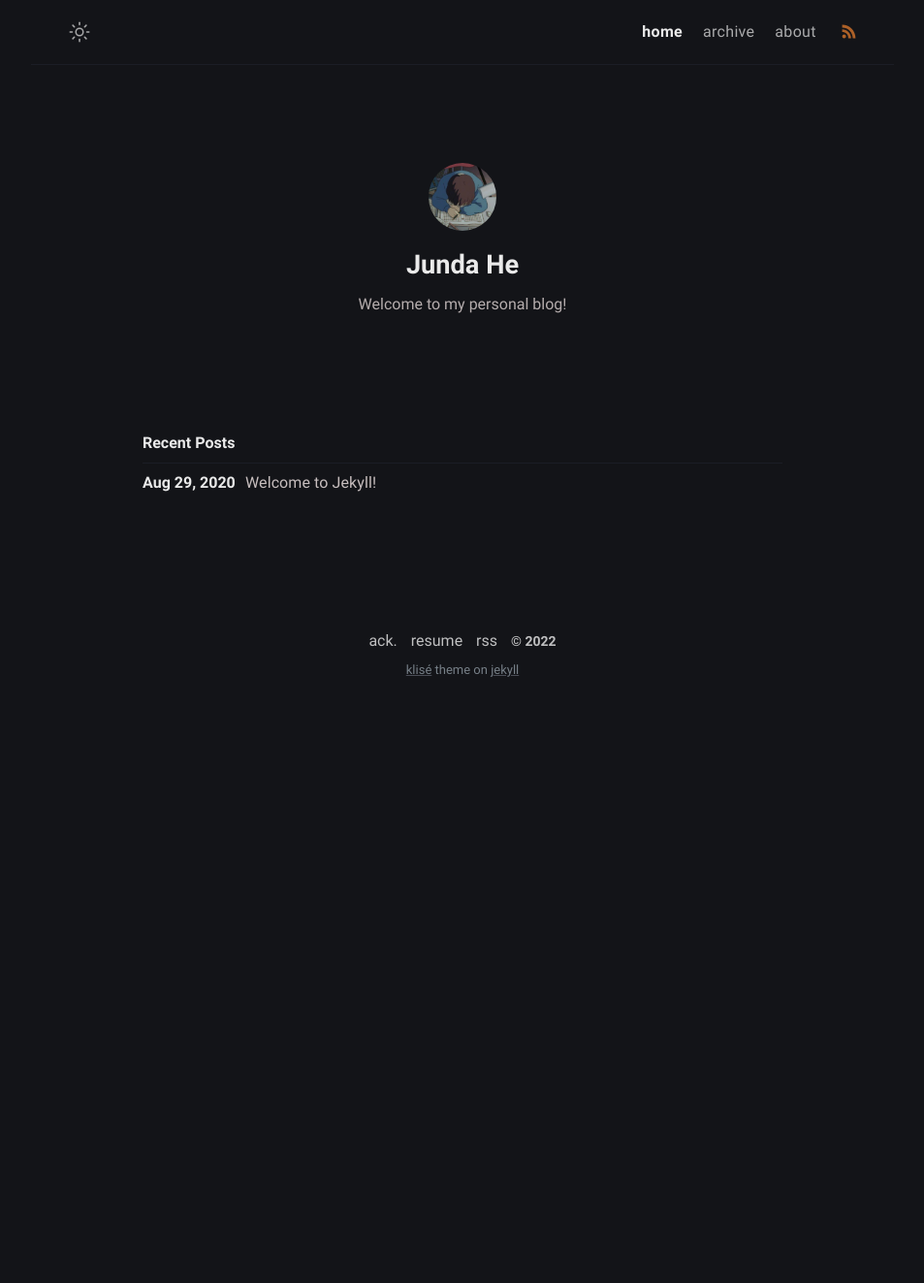
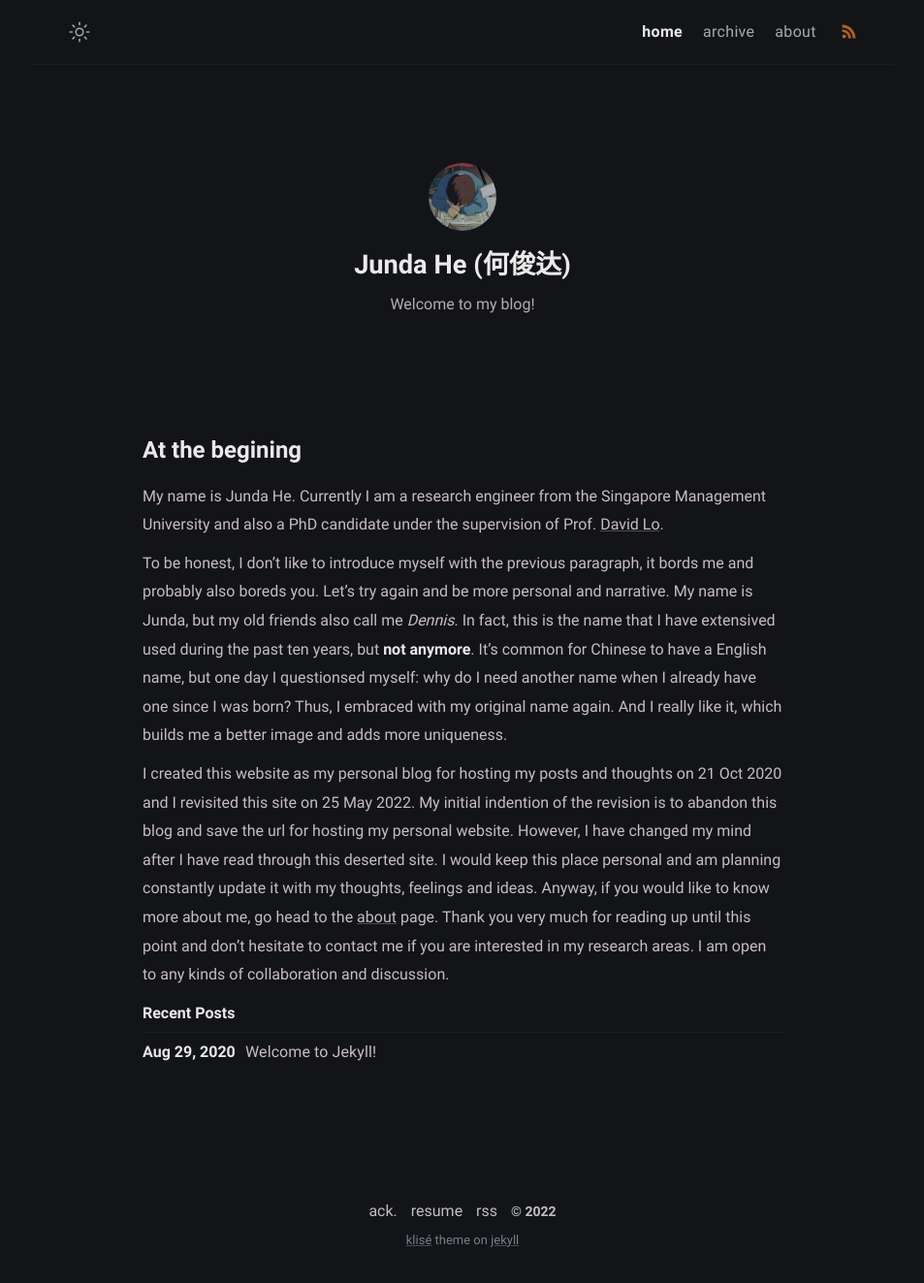
Before and after one commit to dennis9707/dennis9707.github.io, a Jekyll site: the page built from index.md, in a window 1280 px wide. Shown: the whole page at 97% size, without its empty margins (163-1116 px from the left). Built offline with Jekyll 4.4.1, drawn with Linux system fonts in a browser that asks for light colours; before the commit the page ends 900 px from its top, so only the background shows below that.

Commit message:
update may 25 2022

```diff
--- a/_config.yml
+++ b/_config.yml
@@ -3,21 +3,21 @@ title: Dennis National Association # site title
 description: >- # site description
   I am writing my story here.
 lang: en-US # default lang
-timezone: Asia/Beijing # set your timezone
+timezone: Asia/Singapore # set your timezone
 image: assets/img/ogp.png # This image used for Open Graph more info https://ogp.me/
 repo: https://github.com/dennis9707 # site repo [optional]
 mode: dark # default theme "dark" | "light"
 
 # Profile settings
 author:
-  name: Junda He # author name
+  name: Junda He (何俊达) # author name
   bio: >-
-    Welcome to my personal blog!
+    Welcome to my blog!
   username: Find_me_if_you_can # general username
   github: dennis9707 # github username
   twitter: Find_me_if_you_can # twitter username
   facebook: dennis he # facebook username
-  email: ucabjh5@ucl.ac.uk # email adress
+  email: jundahe@smu.edu.sg # email adress
   avatar: /assets/img/avatar.jpg # change with your own avatar
 
 # URL settings
--- a/_layouts/home.html
+++ b/_layouts/home.html
@@ -2,6 +2,24 @@
 layout: default
 home: true
 ---
+<div>
+{{ "## At the begining"
+ | markdownify }}
+
+ {{ "My name is Junda He. Currently I am a research engineer from the Singapore Management University and also
+ a PhD candidate under the supervision of Prof. [David Lo](http://www.mysmu.edu/faculty/davidlo/#:~:text=David%20Lo%20is%20a%20Professor,Analytics%20Research%20(SOAR)%20group.).
+
+To be honest, I don't like to introduce myself with the previous paragraph, it bords me and probably also boreds you. Let's try again and be more personal and narrative.
+My name is Junda, but my old friends also call me *Dennis*.  In fact, this is the name that I have extensived used during the past ten years, but **not anymore**. It's common for Chinese to have a English name, but one day I questionsed myself: why do I need another name when I already have one since I was born?
+Thus, I embraced with my original name again. And I really like it, which builds me a better image and adds more uniqueness.
+
+ I created this website as my personal blog for hosting my posts and thoughts on 21 Oct 2020 and I revisited this site on 25 May 2022. My initial indention of the revision is to abandon this blog and save the url for hosting my personal website.
+ However, I have changed my mind after I have read through this deserted site. I would keep this place personal and am planning constantly update it with my thoughts, feelings and ideas. Anyway, if you would like to know more about me, go head to the
+ [about](/about) page. Thank you very much for reading up until this point and don't hesitate to contact me if you are interested in my research areas. I am open to any kinds of collaboration and discussion."
+
+  | markdownify }}
+
+</div>
 
 <h3 class="posts-item-note" aria-label="Recent Posts">Recent Posts</h3>
 {%- for post in site.posts limit: site.number_of_posts -%}
```
Also changed, not shown: _includes/index.md (added, +5 -0 lines), about.md (+1 -1 lines), index.md (+3 -0 lines).
